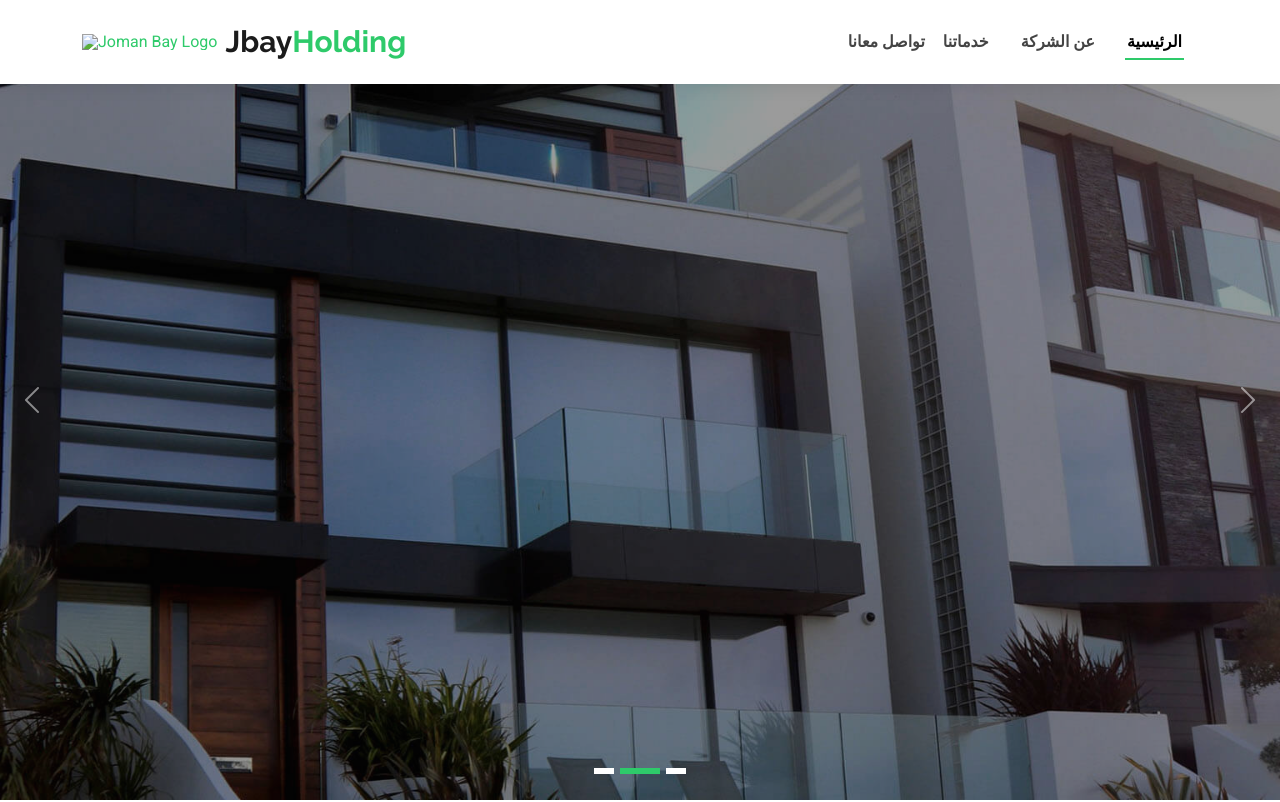
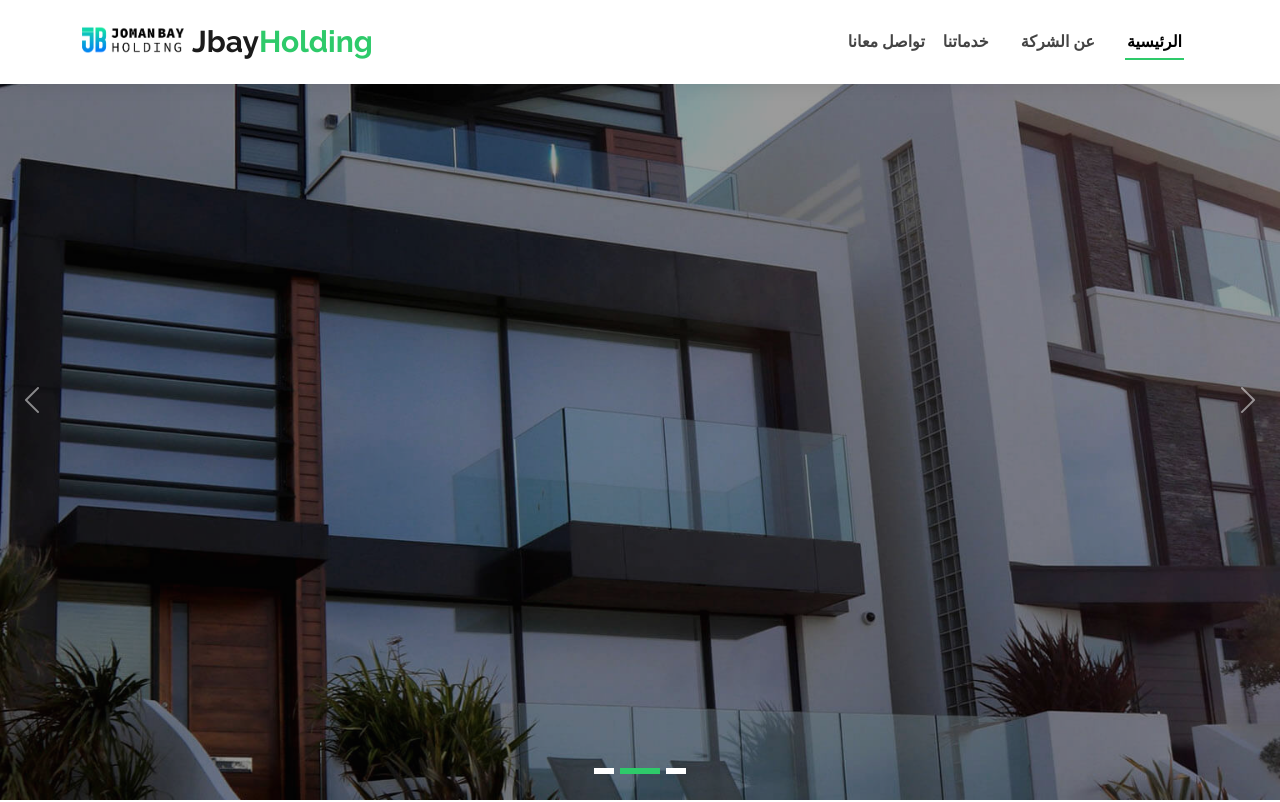
Before and after one commit to YasserEsamGad/JbayHolding, a plain HTML site: page index.html in a window 1280 px wide. Shown: the top 802 px of the page. Drawn offline with Linux system fonts and the light colour scheme; the site is published under a folder, as on GitHub Pages, so addresses that start at the root find nothing.

Commit message:
Update index.html

```diff
--- a/index.html
+++ b/index.html
@@ -43,7 +43,7 @@
 
       <a href="index.html" class="logo d-flex align-items-center">
         <!-- Uncomment the line below if you also wish to use an image logo -->
-        <img src="/joman.png" alt="Joman Bay Logo" class="logo">
+        <img src="joman.png" alt="Joman Bay Logo" class="logo">
         <h1 class="sitename">Jbay<span>Holding</span></h1>
       </a>
 
```
